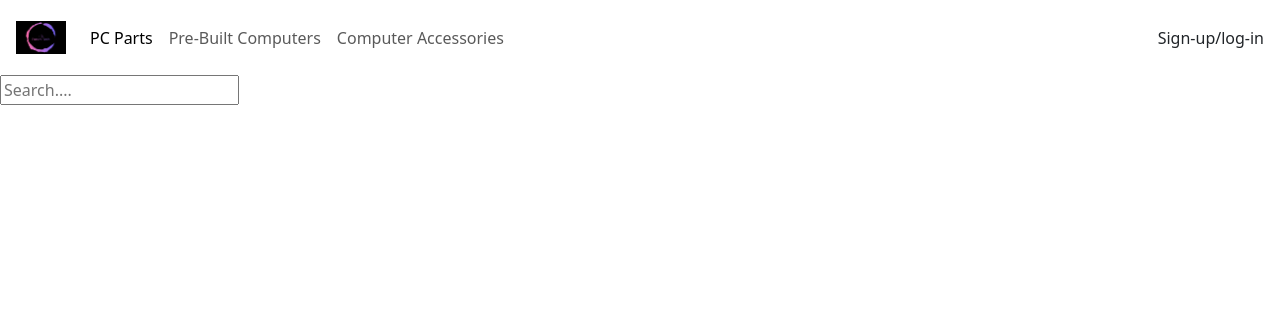
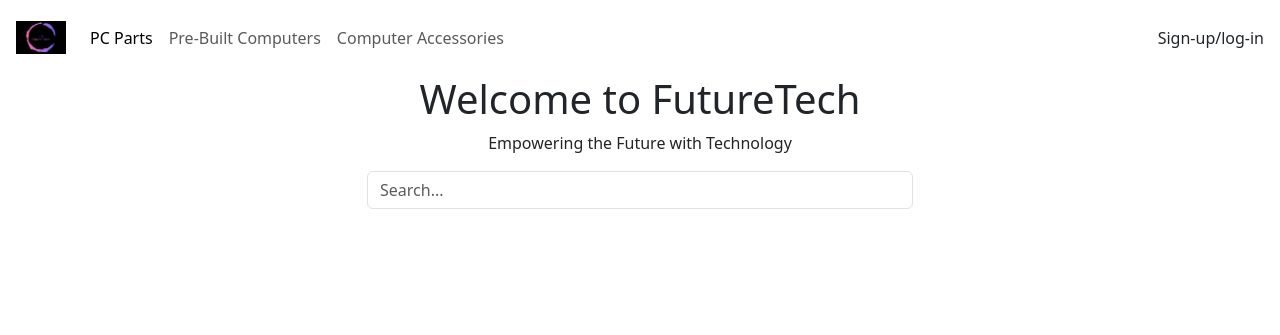
Before and after one commit to JoottunAtish/FutureTech, a PHP site: page /futuretech/homepage.php in a window 1280 px wide. Shown: the top 335 px of the page. Run offline with PHP 8.4, Linux system fonts and the light colour scheme.

Commit message:
UI update

```diff
--- a/homepage.php
+++ b/homepage.php
@@ -17,19 +17,34 @@
     <script src="JS\live-search.js" async></script>
     <title>FutureTech - Homepage</title>
 </head>
+
 <body>
     <?php
         include "Menu\menu-list.php";
     ?>
 
     <!-- Adding a search feature -->
-    <div class="search-container">
-        <input id='live-search' type="text" placeholder="Search...." >
-        <!-- This will display the search results of the user's query -->
-        <div class="search-dislay">
-            <!-- Query will be added here -->
+  <!-- Hero Section -->
+  <div class="container d-flex justify-content-center align-items-center">
+    <div class="text-center">
+        <h1>Welcome to FutureTech</h1>
+        <p>Empowering the Future with Technology</p>
+    </div>
+</div>
+
+
+    <!-- Search Feature -->
+    <div class="container">
+        <div class="row justify-content-center">
+            <div class="col-md-6">
+                <div class="input-group mb-3">
+                    <input id="live-search" type="text" class="form-control" placeholder="Search..." aria-label="Search">
+                </div>
+                <div id="search-display" class="list-group">
+                    <!-- Query results will be displayed here -->
+                </div>
+            </div>
         </div>
-    </div>
 
     <div class="card-container">
     </div>
```
Also changed, not shown: Menu/accessories.php (+9 -0 lines), Menu/parts.php (+11 -0 lines), Menu/pre-builts.php (+10 -0 lines).
